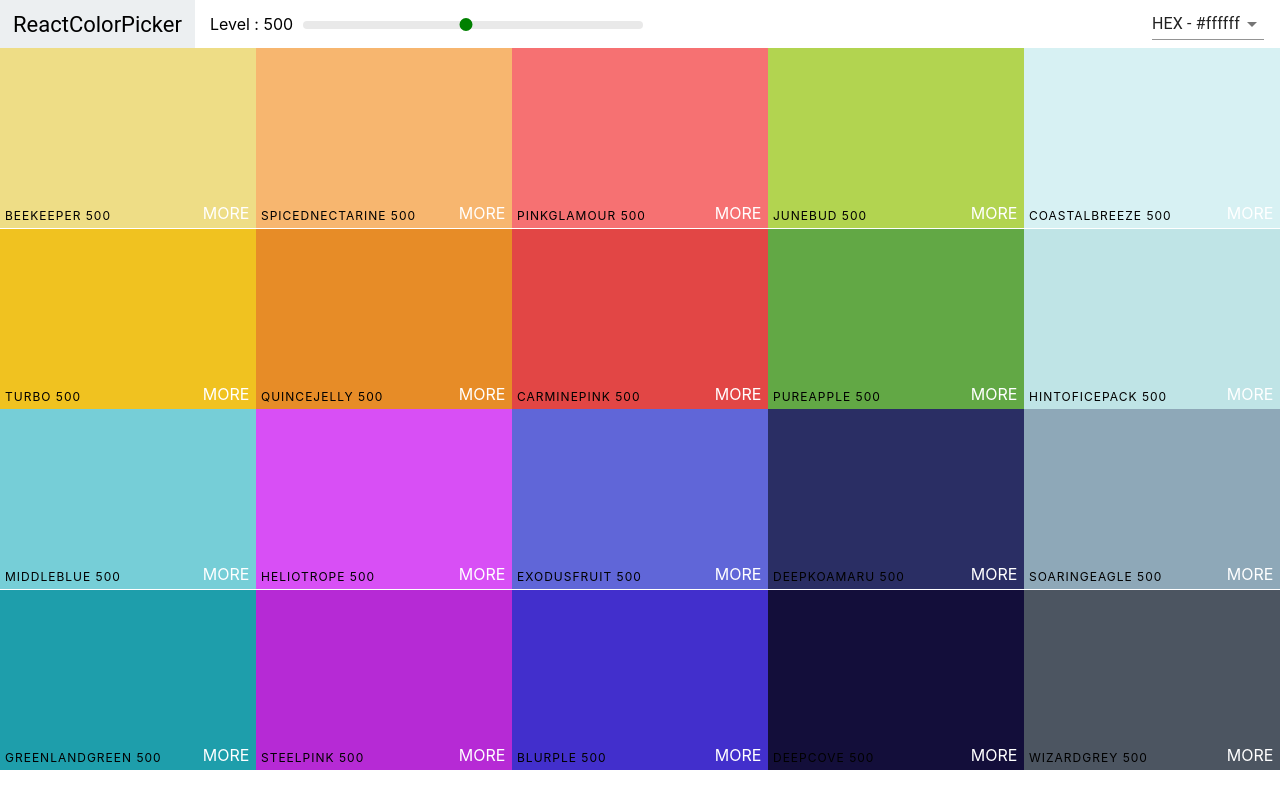
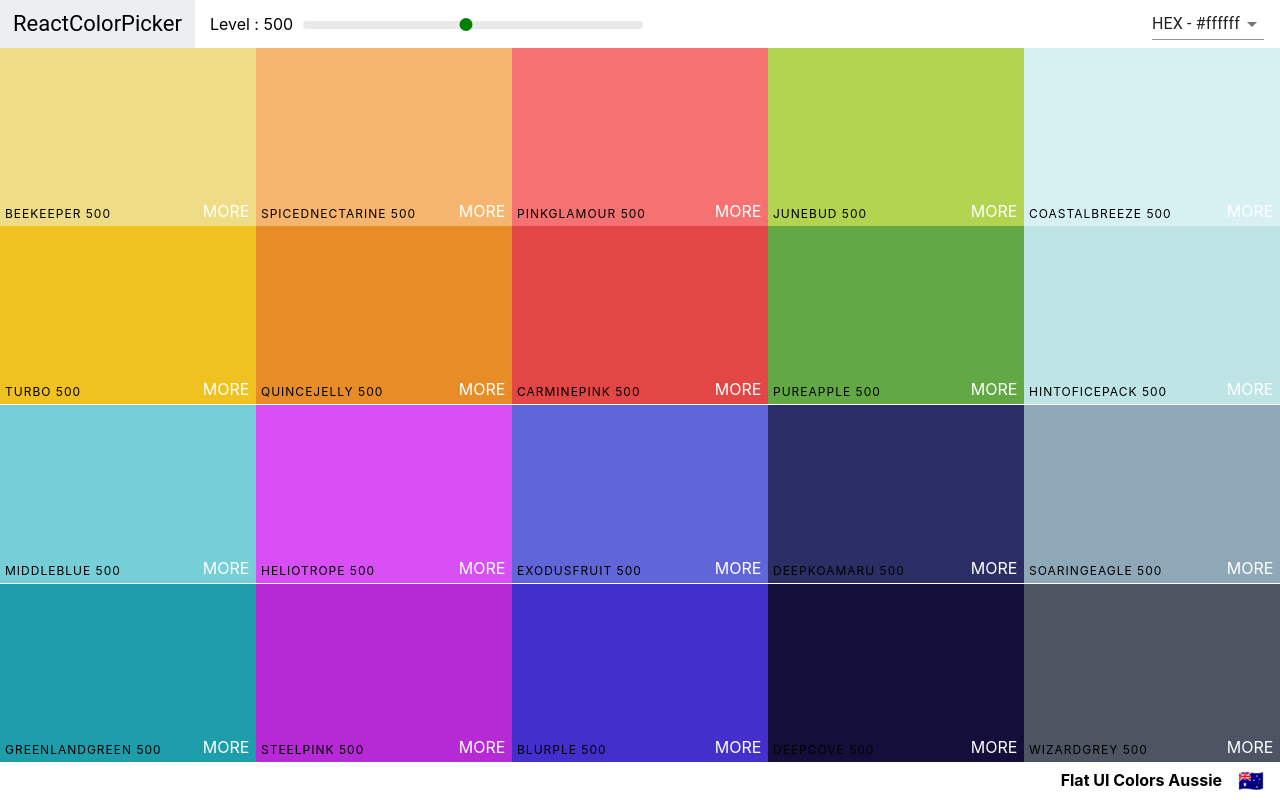
Before and after one commit to HitenSidapara/ReactColorsAppProject, a React (Create React App) app: page / in a window 1280 px wide. Built offline with nearby package versions, Linux system fonts and the light colour scheme.

Commit message:
[ADD] : Adding Footer In Color Application.

```diff
--- a/src/Palette.css
+++ b/src/Palette.css
@@ -1,6 +1,20 @@
 .Palette{
     height: 100vh;
+    display: flex;
+    flex-direction: column;
 }
 .Palette-colors{
     height: 90%;
 }
+.palette-footer{
+    background-color: white;
+    height: 5vh;
+    display: flex;
+    justify-content: flex-end;
+    align-items: center;
+    font-weight: bold;
+}
+.emoji{
+    font-size: 1.3rem;
+    margin: 0 1rem;
+}
--- a/src/Palette.js
+++ b/src/Palette.js
@@ -17,10 +17,10 @@
         this.setState({ format: val })
     }
     render() {
-        const { colors } = this.props.palette;
+        const { colors, paletteName, emoji } = this.props.palette;
         const { level, format } = this.state;
         const colorBoxes = colors[level].map(color => {
-            return <ColorBox background={color[format]} name={color.name} />
+            return <ColorBox background={color[format]} name={color.name} key={color.id} />
         })
         return (
             <div className="Palette">
@@ -28,7 +28,10 @@
                 <div className="Palette-colors">
                     {colorBoxes}
                 </div>
-                {/* Footer Comes Here */}
+                <footer className="palette-footer">
+                    {paletteName}
+                    <span className="emoji">{emoji}</span>
+                </footer>
             </div>
         )
     }
```
